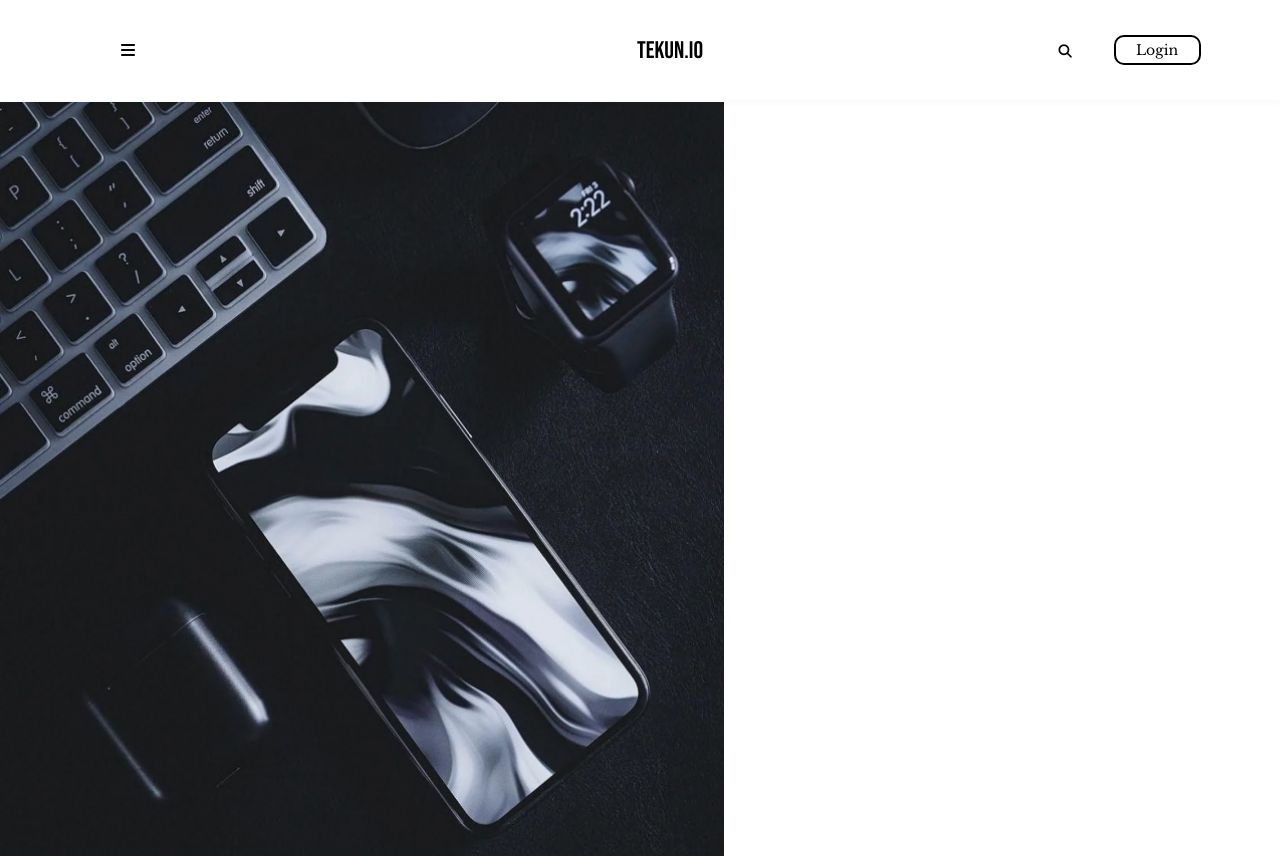
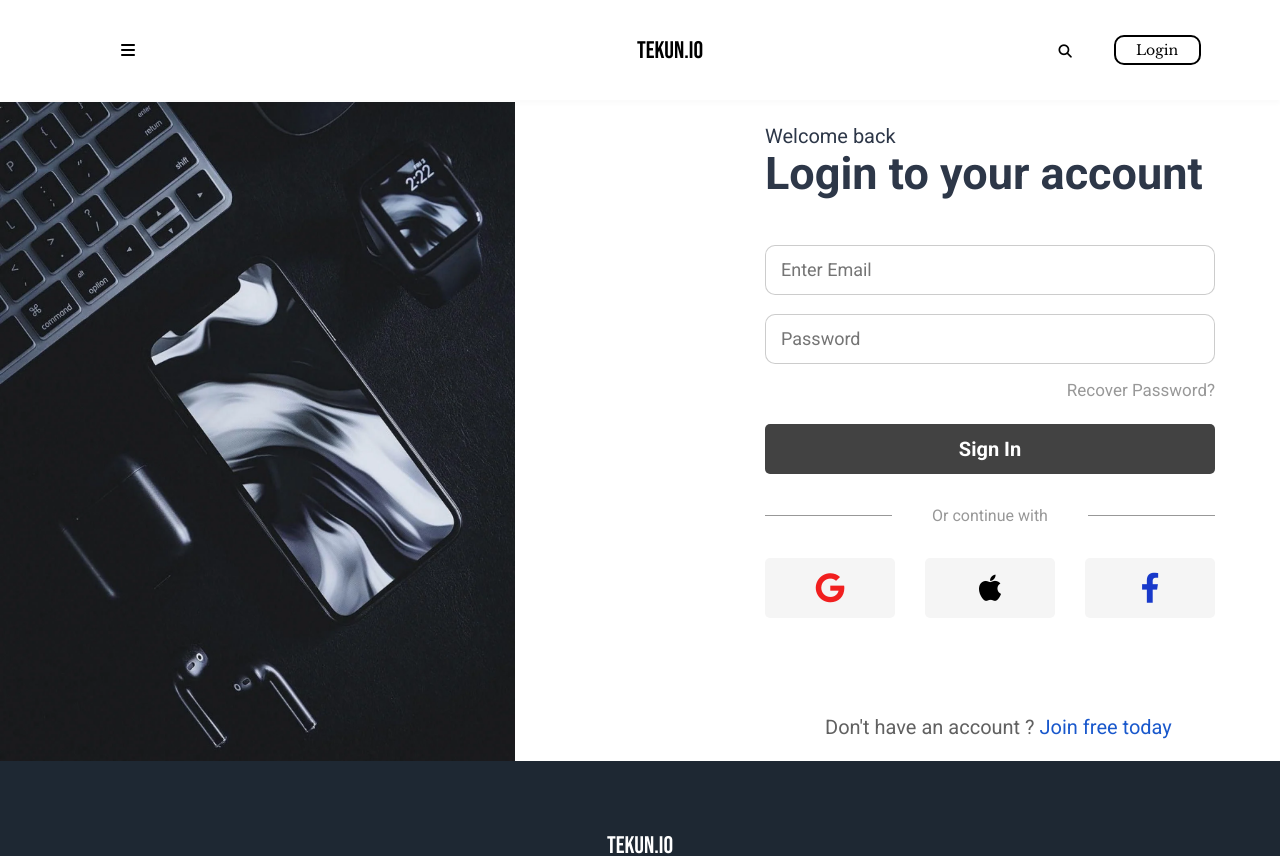
Before and after one commit to CuongXuanLe/TechnologyWeb, a React (Create React App) app in the folder client/: page /login in a window 1280 px wide. Shown: the top 856 px of the page. Built offline with nearby package versions, Linux system fonts and the light colour scheme.

Commit message:
fininsh login

```diff
--- a/client/src/Components/Login/SignIn/SignIn.css
+++ b/client/src/Components/Login/SignIn/SignIn.css
@@ -2,9 +2,171 @@
     display: flex;
     flex-direction: row;
     margin-top: 100px;
+    color: #2D3748;
+}
+
+.SignIn__img
+{
+    display: flex;
+    flex: 1;
+}
+.SignIn__info{
+    display: flex;
+    flex: 1;
 }
 
 .SignIn__img img{
     height: 100%;
+    max-width: 100%;
+}
+
+.SignIn__info{
+    display: flex;
+    flex-direction: column;
+    justify-content: center;
+    align-items:flex-start;
+    padding-left: 250px;
+}
+
+.SignIn__header{
+    font-family: 'Roboto';
+    font-style: normal;
+    font-weight: 400;
+    font-size: 20px;
+    line-height: 19px;
+    margin-bottom: 54px;
+}
+
+.SignIn__header h1{
+    font-weight: 700;
+    font-size: 45px;
+    line-height: 35px;
+    margin-top: 10px;
+}
+
+.btn__input{
+    display: flex;
+    flex-direction: column;
+}
+
+.input__account,
+.input__password{
+    margin-bottom: 19px;
+    width: 450px;
+    height: 50px;
+    border-radius: 10px;
+    border-style: none;
+    border: solid 1px rgba(0, 0, 0, 0.2);
+    padding-left: 15px;
+
+    font-family: 'Roboto';
+    font-style: normal;
+    font-weight: 400;
+    font-size: 18px;
+    line-height: 16px;
+}
+
+.forgetPassword{
+    margin-bottom: 27px;
+    display: flex;
+    justify-content: flex-end;
+    font-family: 'Roboto';
+    font-style: normal;
+    font-weight: 400;
+    font-size: 17px;
+    line-height: 14px;
+    cursor: pointer;
+    color:rgba(152, 152, 152, 1)
+}
+
+.input__SignIn{
+    width: 450px;
+    height: 50px;
+    background: #424242;
+    border-radius: 5px;
+    color: #fff;
+    font-family: 'Roboto';
+    font-style: normal;
+    font-weight: 700;
+    font-size: 20px;
+    line-height: 20px;
+    display: flex;
+    justify-content: center;
+    align-items: center;
+    cursor: pointer;
 
 }
+
+.SignIn__otherways{
+    margin: 35px 0;
+    display: flex;
+    flex-direction: row;
+    color:rgba(152, 152, 152, 1);
+    justify-content: center;
+    align-items: center;
+    font-family: 'Roboto';
+    font-style: normal;
+    font-weight: 400;
+    font-size: 16px;
+    line-height: 14px;
+}
+.SignIn__otherways p{
+    margin: 0 40px;
+}
+.boder{
+    width: 127px;
+    border-bottom: 1px solid rgba(152, 152, 152, 1);
+}
+
+.SignIn__brands{
+    display: flex;
+    flex-direction: row;
+    justify-content: center;
+    align-items: center;
+    font-size: 30px;
+    margin-bottom: 100px;
+}
+
+.fa-google{
+    color: rgb(241, 31, 31);
+}
+
+.fa-apple{
+    color: #000;
+}
+
+.fa-facebook-f{
+    color: rgb(24, 57, 202);
+}
+
+.SignIn__brands-btn{
+    width: 130px;
+    height: 60px;
+    background: #F5F5F5;
+    border-radius: 5px;
+    display: flex;
+    justify-content: center;
+    align-items: center;
+    cursor: pointer;
+}
+
+.middle{
+    margin: 0 30px;
+}
+
+.SignIn__no-account{
+    margin: 0 60px;
+    font-family: 'Roboto';
+    font-style: normal;
+    font-weight: 400;
+    font-size: 20px;
+    line-height: 19px;
+    color: #616161;
+}
+.SignIn__no-account span{
+    color: rgb(25, 88, 204);
+    cursor: pointer;
+}
+.SignIn__no-account span:hover{
+    text-decoration: underline;
+}
--- a/client/src/Components/Login/SignIn/SignIn.jsx
+++ b/client/src/Components/Login/SignIn/SignIn.jsx
@@ -1,5 +1,6 @@
 import React from 'react'
 import images from '../../../constants/images';
+import { Link } from 'react-router-dom'
 import './SignIn.css'
 
 const SignIn = () => {
@@ -9,7 +10,44 @@ const SignIn = () => {
         <img src={images.login} alt="Login_image" />
       </div>
       <div className="SignIn__info">
-
+        <div className="SignIn__header">
+          <p>Welcome back</p>
+          <h1>Login to your account</h1>
+        </div>
+        <form className="btn__input">
+          <input type="email" className="input__account" placeholder="Enter Email"/>
+          <input type="password" className="input__password" placeholder="Password"/>
+          <div className="forgetPassword">
+          <p>Recover Password?</p>
+          </div>
+          <div className="input__SignIn">
+            <p>Sign In </p>
+          </div>
+        </form>
+        <div className="SignIn__otherways">
+          <div className="boder"></div>
+          <p>Or continue with</p>
+          <div className="boder"></div>
+        </div>
+        <div className="SignIn__brands">
+          <div className="SignIn__brands-btn">
+            <i class="fa-brands fa-google"/>
+          </div>
+          <div className="SignIn__brands-btn middle">
+            <i class="fa-brands fa-apple"/>
+          </div>
+          <div className="SignIn__brands-btn">
+            <i class="fa-brands fa-facebook-f"/>
+          </div>
+        </div>
+        <div className="SignIn__no-account">
+          <p>
+            Don't have an account ?
+            <Link to="/login">
+              <span> Join free today </span>
+            </Link>
+          </p>
+        </div>
       </div>
     </div>
   )
```
